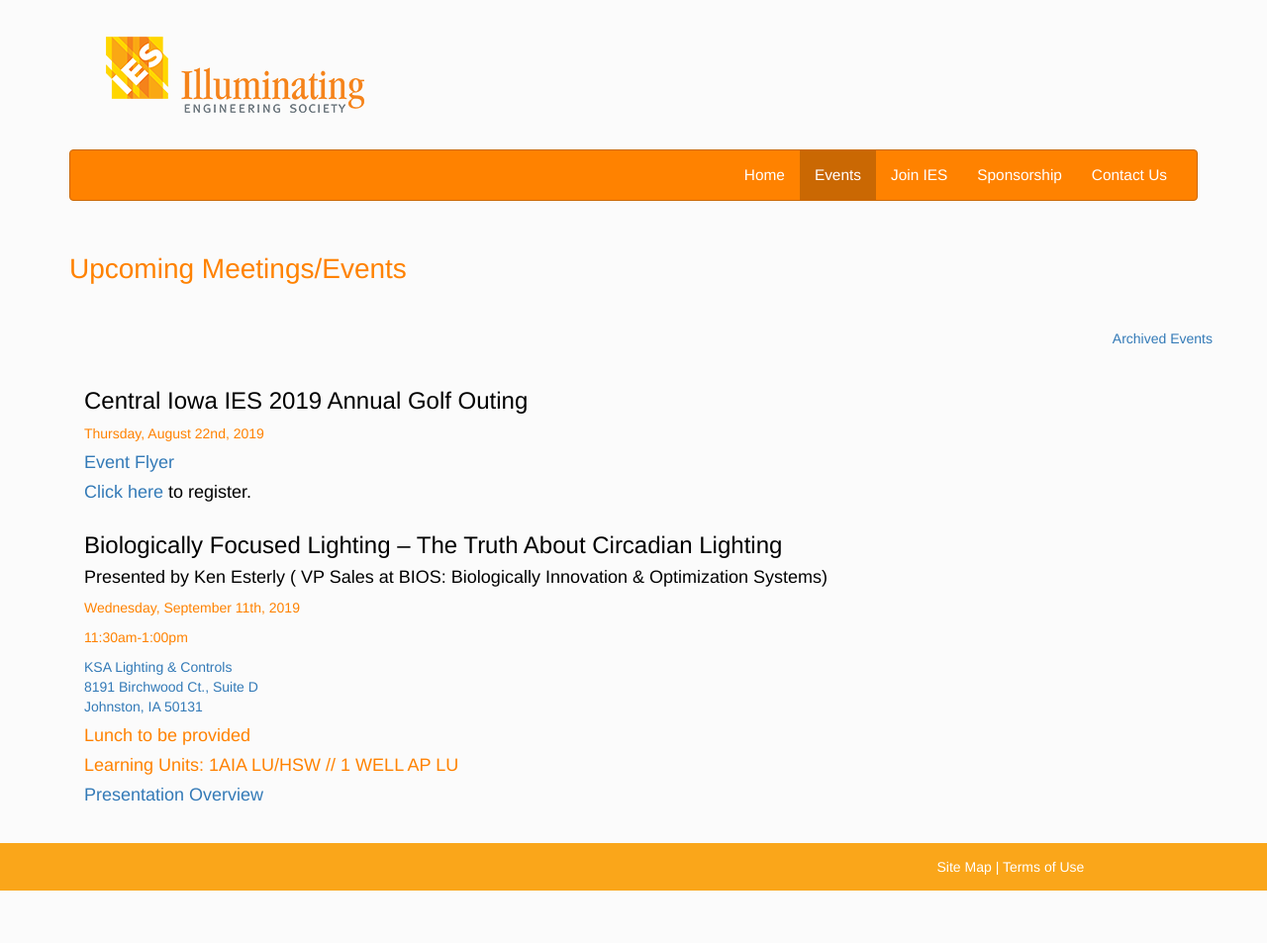
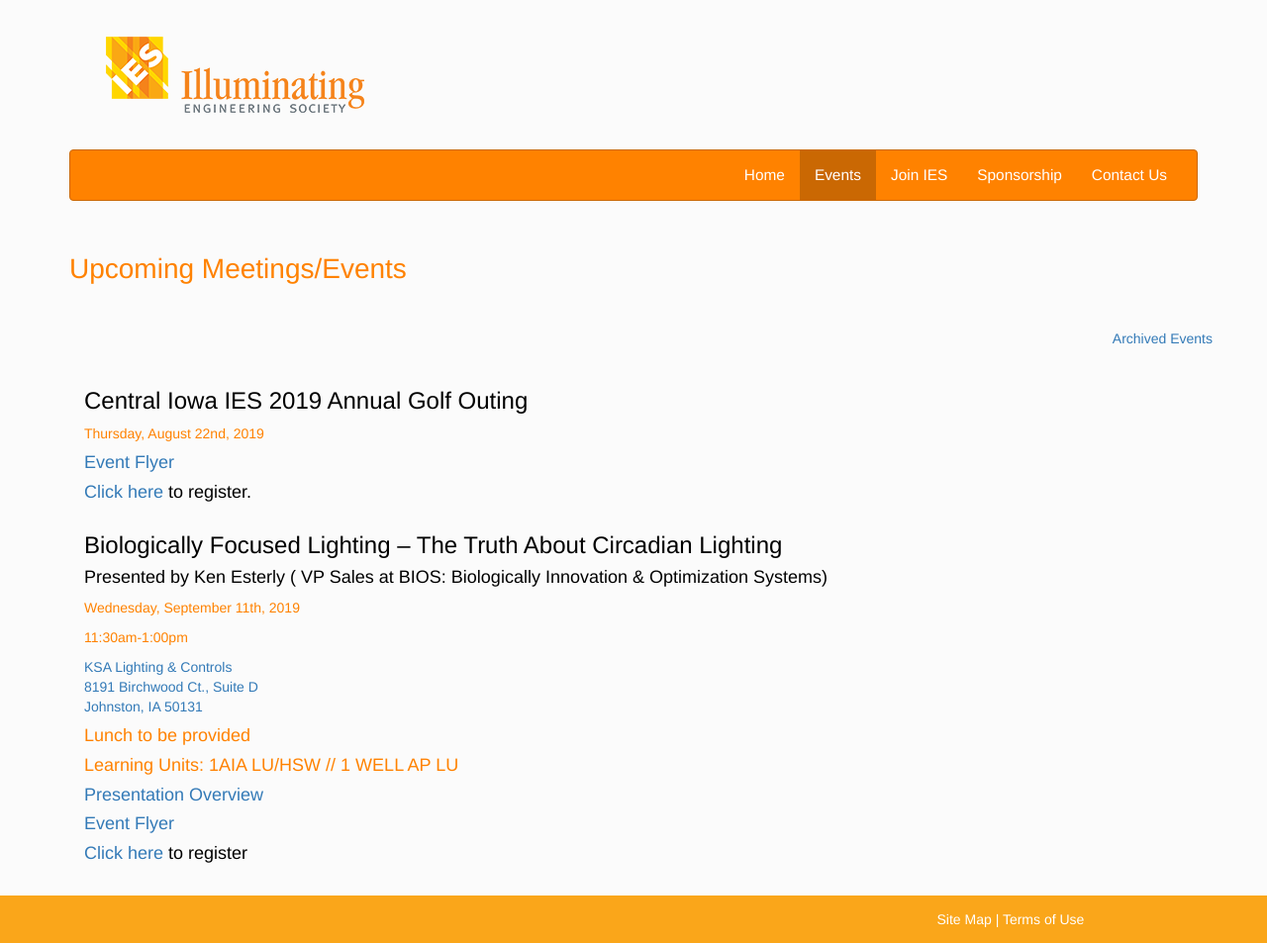
Before and after one commit to iesdesmoines/iesdesmoines.github.io, a Jekyll site: the page built from events.html, in a window 1280 px wide. Shown: the whole page at 99% size. Built offline with Jekyll 4.4.1, drawn with Linux system fonts in a browser that asks for light colours; nearby versions of some CDN libraries; before the commit the page ends 900 px from its top, so only the background shows below that.

Commit message:
Add event info

```diff
--- a/events.html
+++ b/events.html
@@ -47,6 +47,14 @@
       <h4>
         <a href="{{site.baseurl}}/pdf/presentation-summary-ken-esterly.pdf" target="_blank" rel="noopener noreferrer">Presentation Overview</a>
       </h4>
+      <h4>
+        <a href="{{site.baseurl}}/pdf/biologically-focused-lighting-2019.pdf" target="_blank" rel="noopener noreferrer">Event Flyer</a>
+      </h4>
+      <h4>
+        <a href="https://centraliowaies.123signup.com/event/registration/rcssn" target="_blank" rel="noopener noreferrer">Click here</a> <span class="black">to register</span>
+      </h4>
+
+      </h4>
     </div>
   </div>
 </div>
```
Also changed, not shown: 1 other file.
